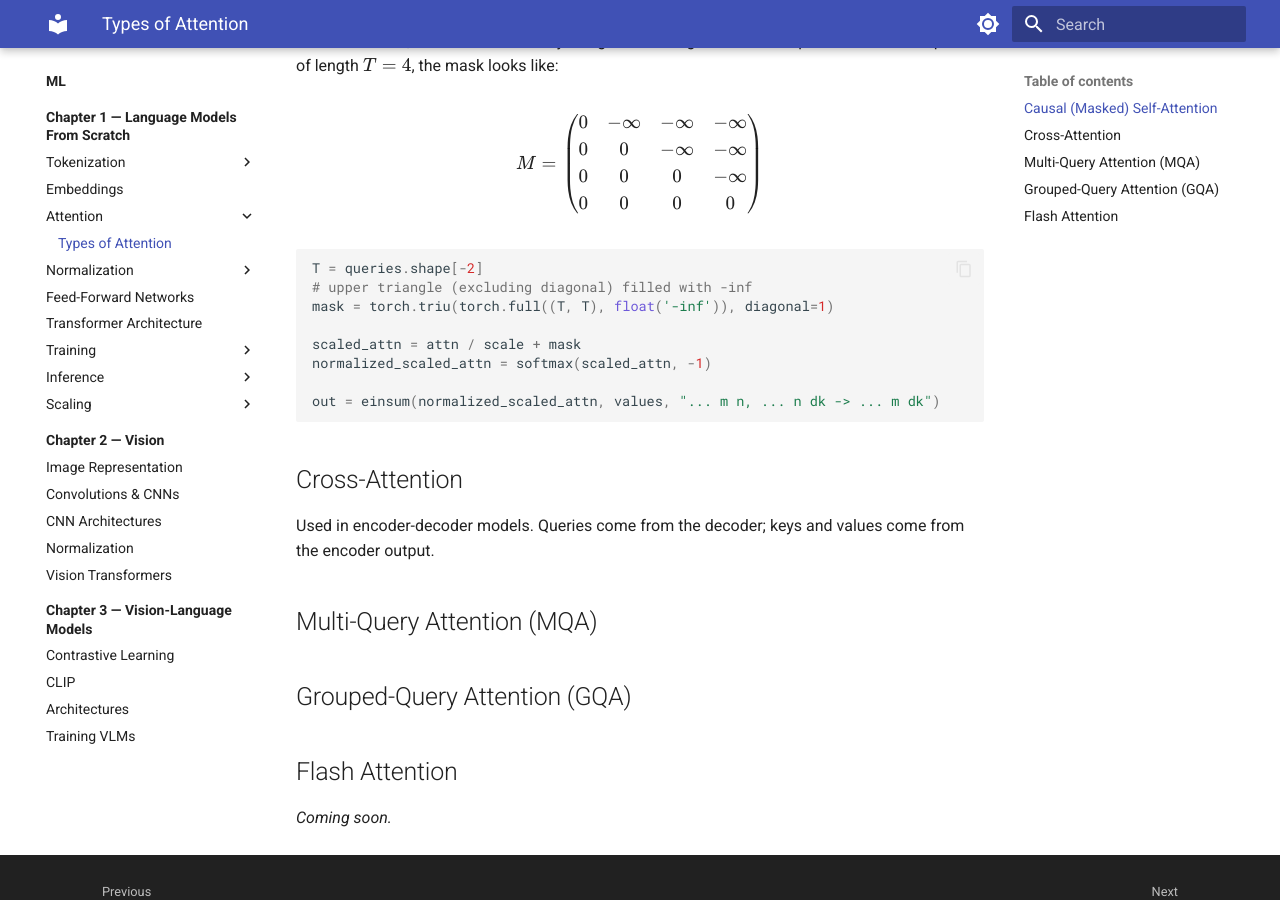
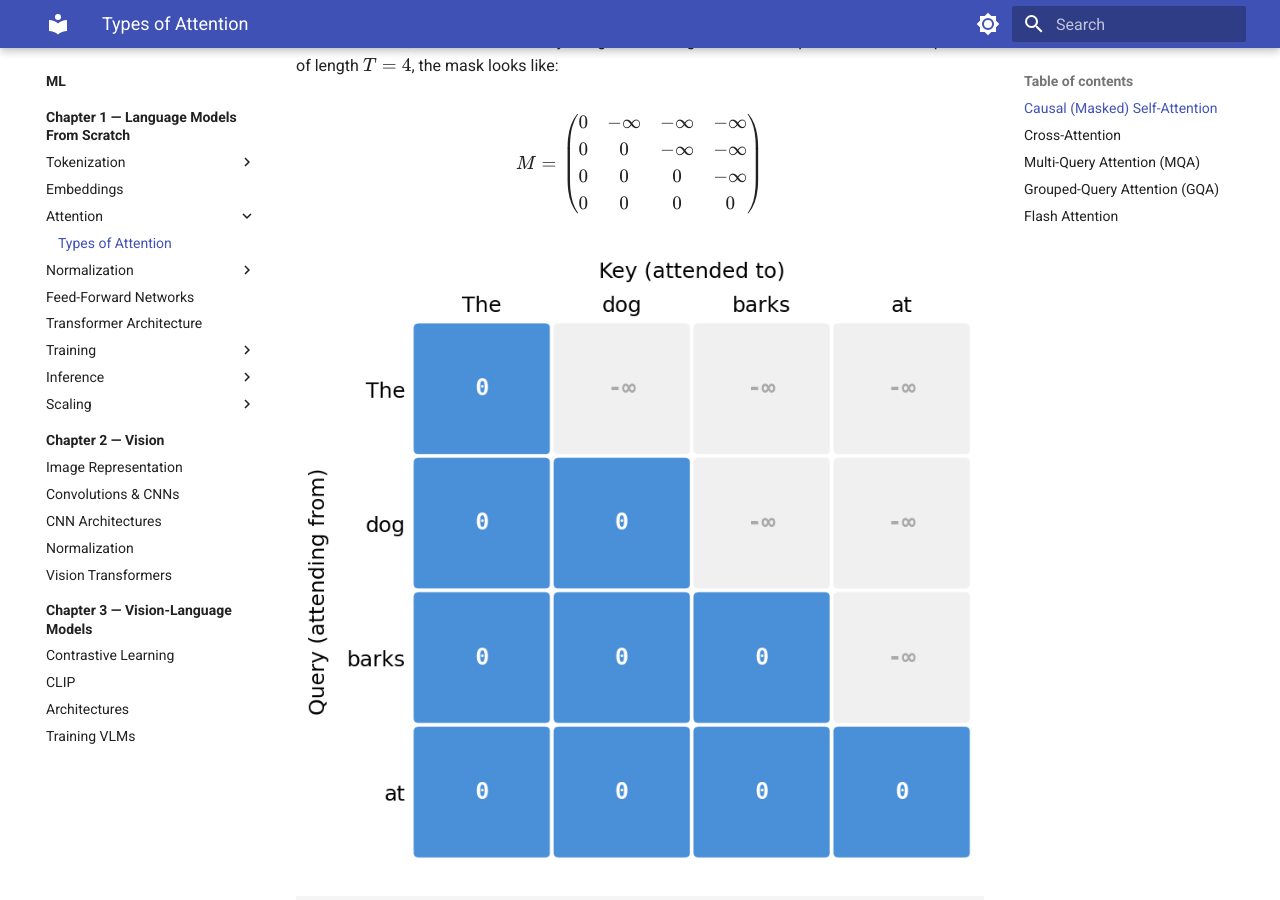
Before and after one commit to aunsid/aunsid.github.io, an MkDocs documentation site: the page built from docs/ml/attention/types.md, in a window 1280 px wide and 900 px high, scrolled down 954 px. Built offline with MkDocs 1.6.1 and Material for MkDocs 9.7.7, drawn with Linux system fonts in a browser that asks for light colours.

Commit message:
Add causal mask diagram to causal self-attention section
Co-Authored-By: Claude Sonnet 4.6 <noreply@anthropic.com>

````diff
--- a/docs/ml/attention/types.md
+++ b/docs/ml/attention/types.md
@@ -26,6 +26,8 @@ Since $e^{-\infty} = 0$, the softmax naturally assigns zero weight to all future
 
 $$M = \begin{pmatrix} 0 & -\infty & -\infty & -\infty \\ 0 & 0 & -\infty & -\infty \\ 0 & 0 & 0 & -\infty \\ 0 & 0 & 0 & 0 \end{pmatrix}$$
 
+![Causal mask for the sequence "The dog barks at"](causal_mask.png)
+
 ```python
 T = queries.shape[-2]
 # upper triangle (excluding diagonal) filled with -inf
````
Also changed, not shown: docs/ml/attention/causal_mask.png (added).
